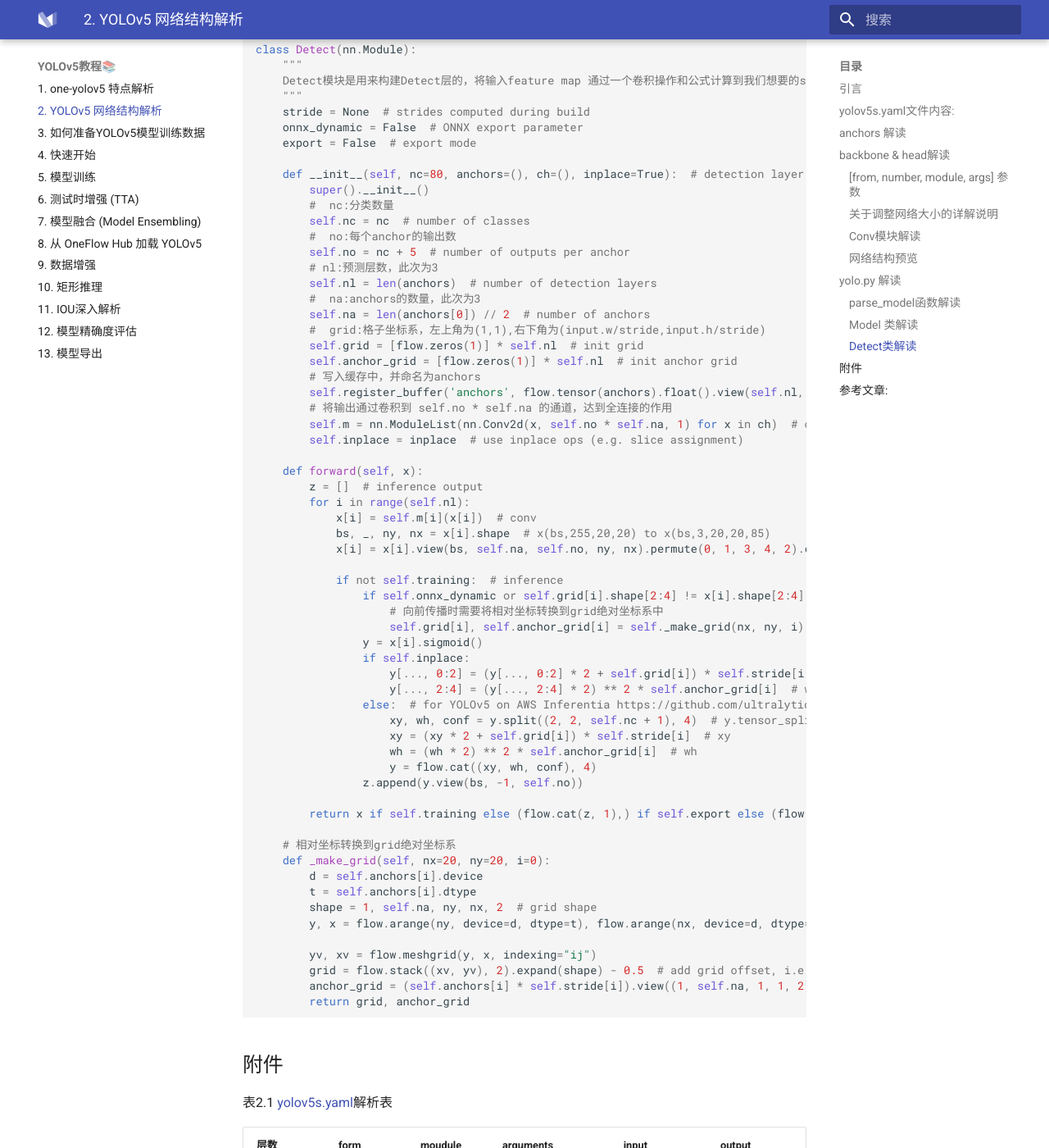
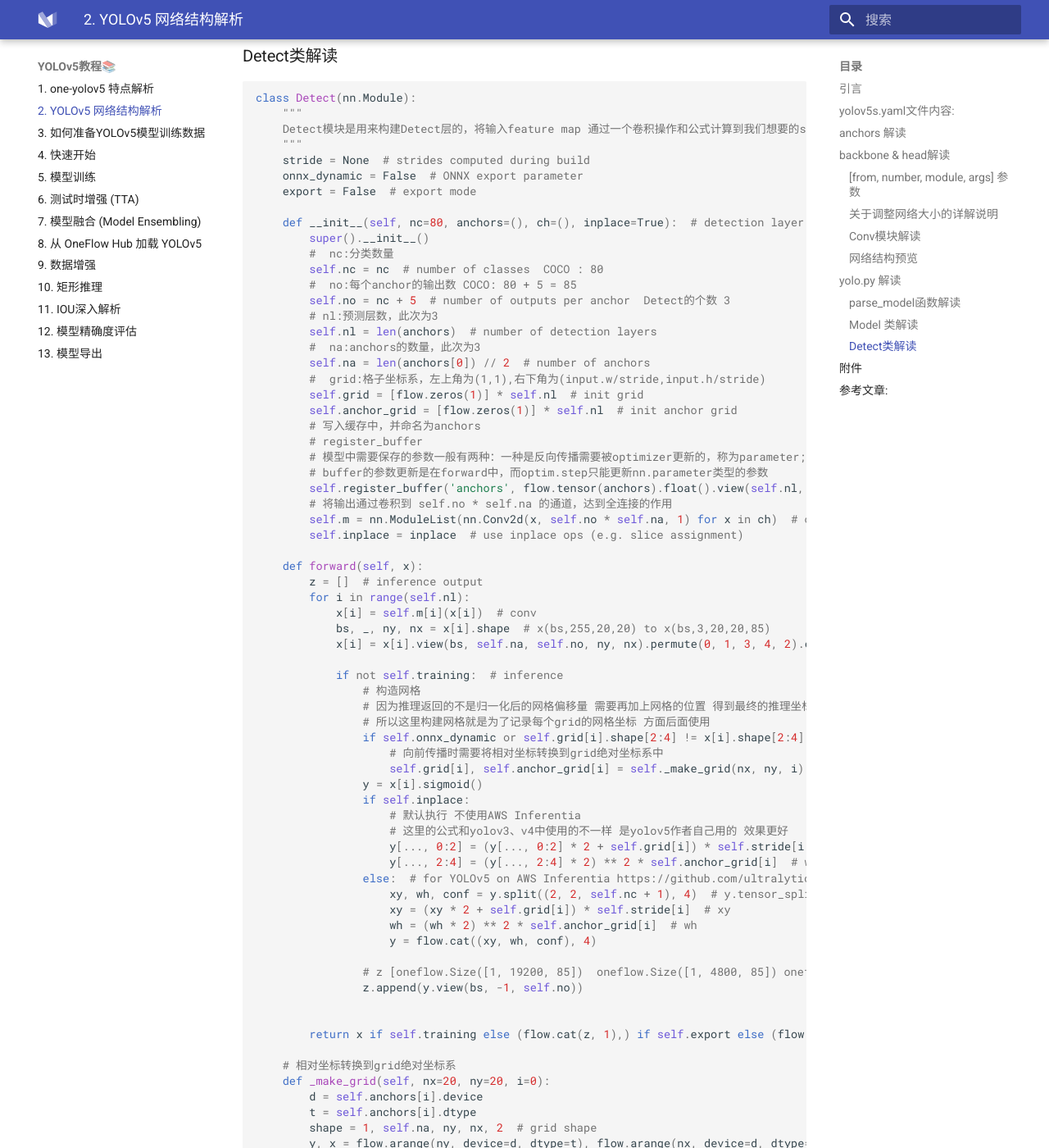
Before and after one commit to Oneflow-Inc/oneflow-yolo-doc, an MkDocs documentation site: the page built from docs/tutorials/01_chapter/yolov5_network_structure_analysis.md, in a window 1280 px wide and 1400 px high, scrolled down 10410 px. Shown: the whole window at 82% size. Built offline with MkDocs 1.6.1 and Material for MkDocs 9.7.7, drawn with Linux system fonts in a browser that asks for light colours; some of the changed text lies outside the part shown.

Commit message:
fix docs/tutorials/01_chapter/yolov5_network_structure_analysis.md

```diff
--- a/docs/tutorials/01_chapter/yolov5_network_structure_analysis.md
+++ b/docs/tutorials/01_chapter/yolov5_network_structure_analysis.md
@@ -169,6 +169,7 @@
 
 2. 模块组件右边参数 表示特征图的的形状，比如 在 第 一 层( Conv )输入 图片形状为 [ 3, 640, 640] ,关于这些参数，可以固定一张图片输入到网络并通过[yolov5s.yaml](https://github.com/Oneflow-Inc/one-yolov5/blob/main/models/yolov5s.yaml)的模型参数计算得到，并且可以在工程 models/[yolo.py](https://github.com/Oneflow-Inc/one-yolov5/blob/main/models/yolo.py) 通过代码进行print查看,详细数据可以参考附件表2.1。
 
+3. [1, 128, 80, 80],[1, 256, 40, 40],[1, 512, 20, 20] 作为输入经过Detect的forward, 接着flow.cat()函数拼接成为output: [1, 25200, 85]
 
 ## [yolo.py](https://github.com/Oneflow-Inc/one-yolov5/blob/main/models/yolo.py) 解读
 
@@ -480,9 +481,9 @@
     def __init__(self, nc=80, anchors=(), ch=(), inplace=True):  # detection layer
         super().__init__()
         #  nc:分类数量
-        self.nc = nc  # number of classes
-        #  no:每个anchor的输出数
-        self.no = nc + 5  # number of outputs per anchor
+        self.nc = nc  # number of classes  COCO : 80
+        #  no:每个anchor的输出数 COCO: 80 + 5 = 85
+        self.no = nc + 5  # number of outputs per anchor  Detect的个数 3
         # nl:预测层数，此次为3
         self.nl = len(anchors)  # number of detection layers
         #  na:anchors的数量，此次为3
@@ -491,6 +492,9 @@
         self.grid = [flow.zeros(1)] * self.nl  # init grid
         self.anchor_grid = [flow.zeros(1)] * self.nl  # init anchor grid
         # 写入缓存中，并命名为anchors
+        # register_buffer
+        # 模型中需要保存的参数一般有两种：一种是反向传播需要被optimizer更新的，称为parameter; 另一种不要被更新称为buffer
+        # buffer的参数更新是在forward中，而optim.step只能更新nn.parameter类型的参数
         self.register_buffer('anchors', flow.tensor(anchors).float().view(self.nl, -1, 2))  # shape(nl,na,2)
         # 将输出通过卷积到 self.no * self.na 的通道，达到全连接的作用
         self.m = nn.ModuleList(nn.Conv2d(x, self.no * self.na, 1) for x in ch)  # output conv
@@ -504,11 +508,16 @@
             x[i] = x[i].view(bs, self.na, self.no, ny, nx).permute(0, 1, 3, 4, 2).contiguous()
 
             if not self.training:  # inference
+                # 构造网格
+                # 因为推理返回的不是归一化后的网格偏移量 需要再加上网格的位置 得到最终的推理坐标 再送入nms
+                # 所以这里构建网格就是为了记录每个grid的网格坐标 方面后面使用
                 if self.onnx_dynamic or self.grid[i].shape[2:4] != x[i].shape[2:4]:
                     # 向前传播时需要将相对坐标转换到grid绝对坐标系中
                     self.grid[i], self.anchor_grid[i] = self._make_grid(nx, ny, i)
                 y = x[i].sigmoid()
                 if self.inplace:
+                    # 默认执行 不使用AWS Inferentia
+                    # 这里的公式和yolov3、v4中使用的不一样 是yolov5作者自己用的 效果更好
                     y[..., 0:2] = (y[..., 0:2] * 2 + self.grid[i]) * self.stride[i]  # xy
                     y[..., 2:4] = (y[..., 2:4] * 2) ** 2 * self.anchor_grid[i]  # wh
                 else:  # for YOLOv5 on AWS Inferentia https://github.com/ultralytics/yolov5/pull/2953
@@ -516,7 +525,10 @@
                     xy = (xy * 2 + self.grid[i]) * self.stride[i]  # xy
                     wh = (wh * 2) ** 2 * self.anchor_grid[i]  # wh
                     y = flow.cat((xy, wh, conf), 4)
+
+                # z [oneflow.Size([1, 19200, 85])  oneflow.Size([1, 4800, 85]) oneflow.Size([1, 1200, 85])]
                 z.append(y.view(bs, -1, self.no))
+
 
         return x if self.training else (flow.cat(z, 1),) if self.export else (flow.cat(z, 1), x)
 
```
